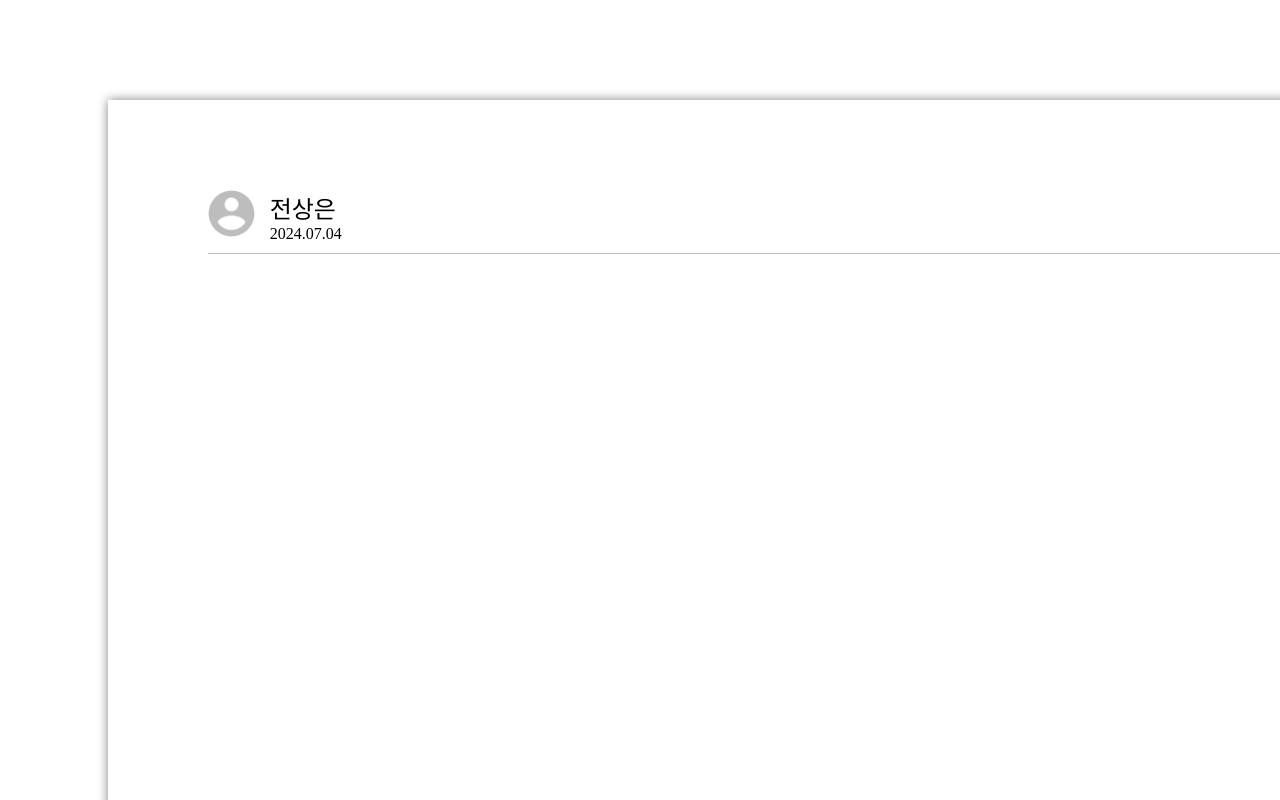
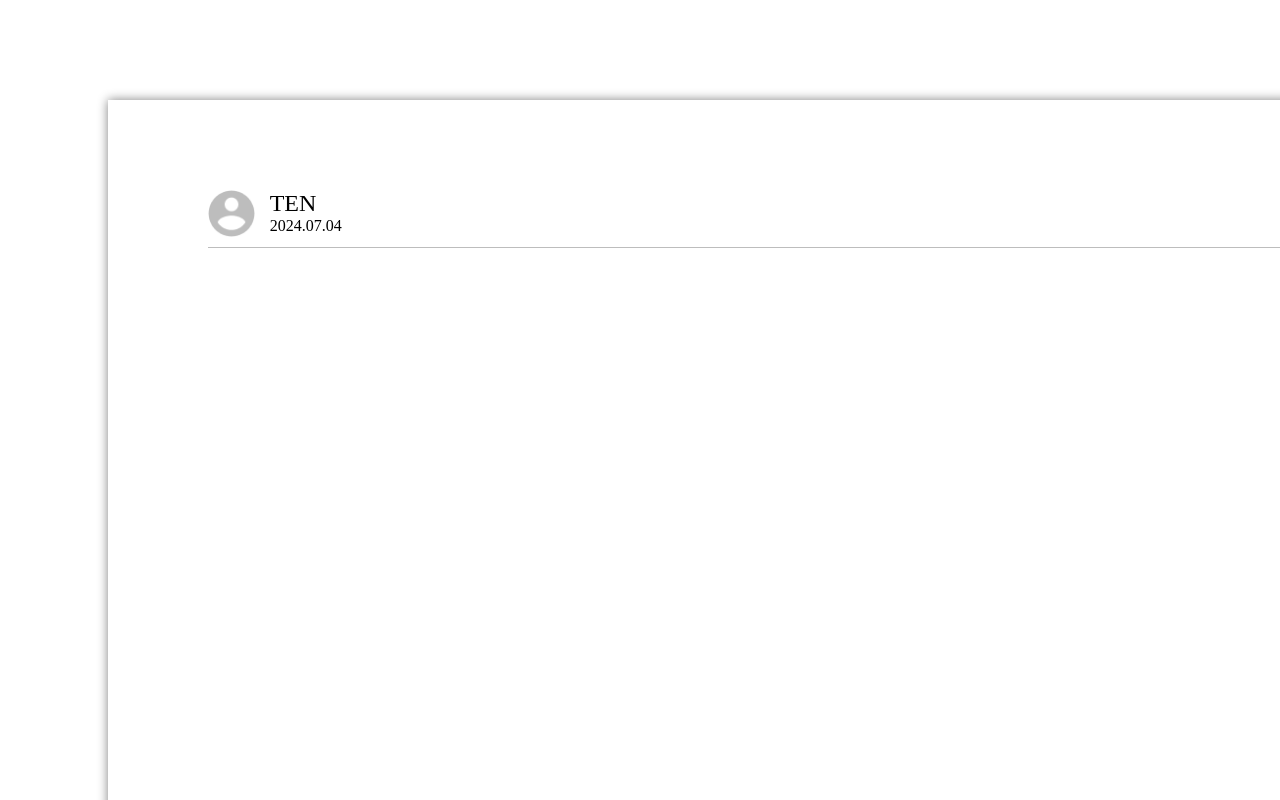
Before and after one commit to wowddok99/react-pages-practice, a Next.js app in the folder class/: page /boards/detail in a window 1280 px wide. Shown: the top 800 px of the page. Built offline with nearby package versions, Linux system fonts and the light colour scheme; a web font is replaced by a local one.

Commit message:
detail Page 작업

```diff
--- a/class/pages/boards/detail/index.js
+++ b/class/pages/boards/detail/index.js
@@ -16,7 +16,7 @@ export default function BoardsDetailPage(){
             <ProfileWrapper>
                 <Profile src="/images/profile.png" />
                 <InfoWrapper>
-                    <Writer>전상은</Writer>
+                    <Writer>TEN</Writer>
                     <CreateAt>2024.07.04</CreateAt>
                 </InfoWrapper>
                 <InfoImage src="/images/ic_link.png" />
```
